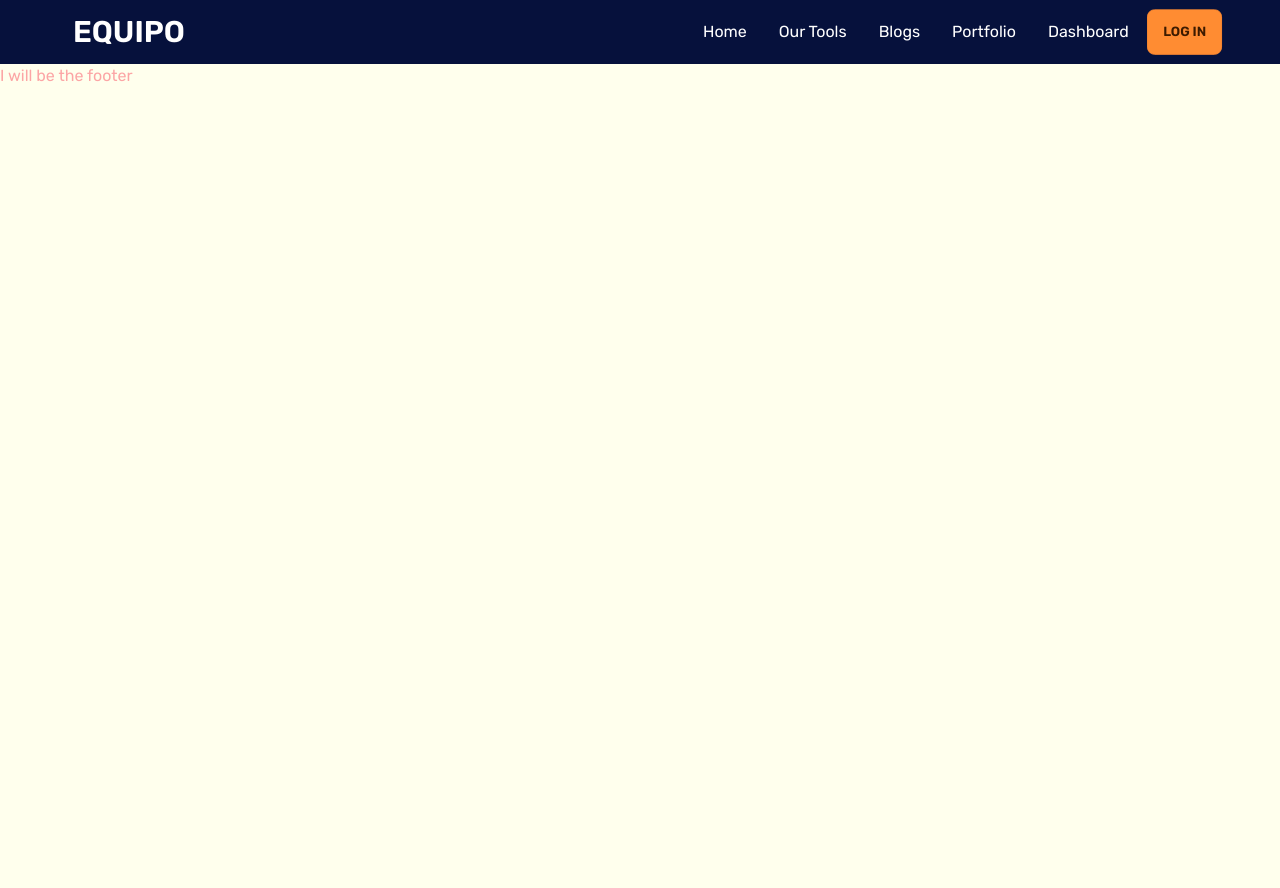
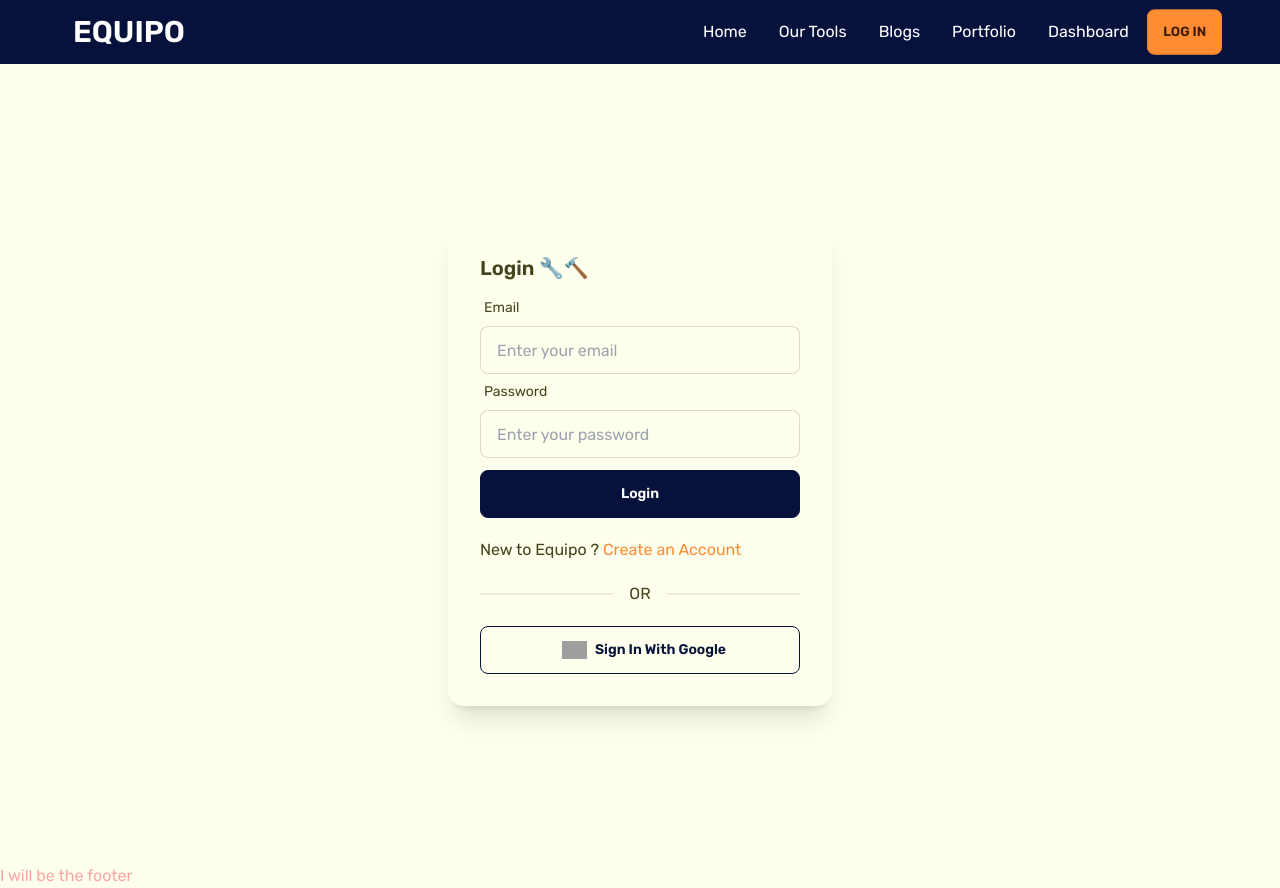
Before and after one commit to tousif644/manufacturer-website-client-side, a React (Vite) app: page /login in a window 1280 px wide. Before the commit the page ends 800 px from the top, so only its background shows below. Built offline with nearby package versions, Linux system fonts and the light colour scheme; grey boxes are pictures that could not be loaded.

Commit message:
Firebase implemented , Login form created with react hook form

```diff
--- a/package.json
+++ b/package.json
@@ -9,10 +9,11 @@
   },
   "dependencies": {
     "daisyui": "^2.15.4",
-    "firebase": "^9.8.3",
+    "firebase": "^9.8.4",
     "framer-motion": "^6.3.11",
     "react": "^18.0.0",
     "react-dom": "^18.0.0",
+    "react-hook-form": "^7.33.1",
     "react-icons": "^4.4.0",
     "react-query": "^3.39.1",
     "react-reveal": "^1.2.2",
--- a/src/App.jsx
+++ b/src/App.jsx
@@ -1,5 +1,6 @@
 import { React } from 'react';
 import { Route, Routes } from 'react-router-dom';
+import Login from './Authentication/Login';
 import Home from './Pages/Home/Home';
 import Intro from './Pages/Intro/Intro';
 import Portfolio from './Pages/Portfolio/Portfolio';
@@ -16,6 +17,7 @@ function App() {
         <Route path='/home' element={<Home></Home>}></Route>
         <Route path='/portfolio' element={<Portfolio></Portfolio>}></Route>
         <Route path='/allTools' element={<AllTools></AllTools>}></Route>
+        <Route path='/login' element={<Login></Login>}></Route>
       </Routes>
       <Footer></Footer>
     </div>
--- /dev/null
+++ b/src/Authentication/Login.jsx
@@ -0,0 +1,84 @@
+import React from 'react';
+import { Link } from 'react-router-dom';
+import { useForm } from "react-hook-form";
+
+const Login = () => {
+    const { register, formState: { errors }, handleSubmit } = useForm();
+
+    // log the data from form
+    const onSubmit = (data) => {
+        const email = data.email;
+        const password = data.password;
+        console.log(email,password);
+    };
+
+    return (
+        <div className='flex justify-center  h-screen items-center'>
+            <div class="card w-96 shadow-xl">
+                <div class="card-body">
+                    <h2 class="card-title">Login 🔧🔨</h2>
+                    <form onSubmit={handleSubmit(onSubmit)}>
+
+                        {/* Email */}
+                        <div class="form-control w-full max-w-xs ">
+                            <label class="label">
+                                <span class="label-text">Email</span>
+                            </label>
+                            <input type="email" placeholder="Enter your email" class="input input-bordered w-full max-w-xs"
+                                {...register("email", {
+                                    required: {
+                                        value: true,
+                                        message: "Email is Required"
+                                    },
+                                    pattern: {
+                                        value: /^\w+@[a-zA-Z_]+?\.[a-zA-Z]{2,3}$/,
+                                        message: "Match the requirement"
+                                    }
+                                })} />
+                            {errors.email?.type === 'required' && <span className='label-text-alt text-red-500 text-xl'>{errors.email?.message}</span>}
+
+                            {errors.email?.type === 'pattern' && <span className='label-text-alt text-red-500 text-xl'>{errors.email?.message}</span>}
+                        </div>
+                        {/* Email */}
+
+
+                        {/* Password */}
+                        <div class="form-control w-full max-w-xs">
+                            <label class="label">
+                                <span class="label-text">Password</span>
+                            </label>
+                            <input type="password" placeholder="Enter your password" class="input input-bordered  w-full max-w-xs"
+                                {...register("password", {
+                                    required: {
+                                        value: true,
+                                        message: 'Password is required'
+                                    },
+                                    minLength: {
+                                        value: 6,
+                                        message: "Password need to be 6 character long"
+                                    }
+                                })}
+                            />
+                            {errors.password?.type === 'required' && <span className='label-text-alt text-red-500 text-xl'>{errors.password.message}</span>}
+
+                            {errors.password?.type === 'minLength' && <span className='label-text-alt text-red-500 text-xl'>{errors.password.message}</span>}
+                        </div>
+                        {/* Password */}
+                        <input
+                            className="btn btn-primary w-full max-w-xs my-3 capitalize text-white"
+                            type="submit"
+                            value="Login"
+                        />
+                    </form>
+                    <p>New to Equipo ? <Link to="" className='text-secondary'>Create an Account</Link></p>
+                    {/* Login Form */}
+                    <div class="divider">OR</div>
+                    <button className='btn btn-primary btn-outline capitalize'><img src="https://i.ibb.co/WvWqqqr/pngwing-com.png" alt="" width={25} className="mx-2"/>  Sign in with Google</button>
+                </div>
+            </div>
+
+        </div>
+    );
+};
+
+export default Login;
--- a/src/Pages/Shared/Header.jsx
+++ b/src/Pages/Shared/Header.jsx
@@ -45,7 +45,7 @@ const Header = () => {
                         <li><Link to="/portfolio">Portfolio</Link></li>
                         <li><Link to="">Dashboard</Link></li>
                     </ul>
-                    <Link to="" class="btn btn-secondary ">Log in</Link>
+                    <Link to="/login" class="btn btn-secondary ">Log in</Link>
                     {/* <p className="text-neutral font-bold pl-3" style={{ fontSize: "1px" }}>Customer Service
                         <br />
                         (+880 01923456787)
--- a/src/Pages/Tools/ShowAllTools.jsx
+++ b/src/Pages/Tools/ShowAllTools.jsx
@@ -11,7 +11,7 @@ const ShowAllTools = ({ tools }) => {
                         {name}
                         <div class="badge badge-secondary text-white">NEW</div>
                     </h2>
-                    <p className=''>Price : <span className='text-secondary font-bold'>{price}</span></p>
+                    <p className=''>Price : <span className='text-secondary font-bold'>${price}</span></p>
                     <div class="card-actions">
                         <div class="badge badge-outline bg-primary text-white">Power tools</div>
                         <div class="badge badge-outline bg-secondary text-white">Unique Products</div>
```
Also changed, not shown: firebase.init.jsx (added, +21 -0 lines), 2 other files (tests, documents, lock files or other folders).
